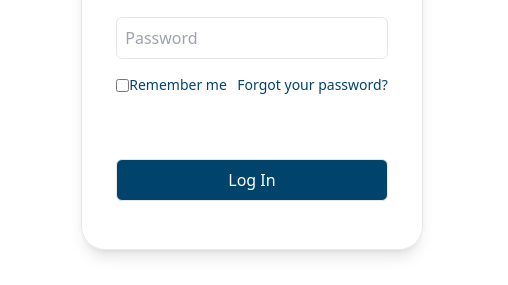
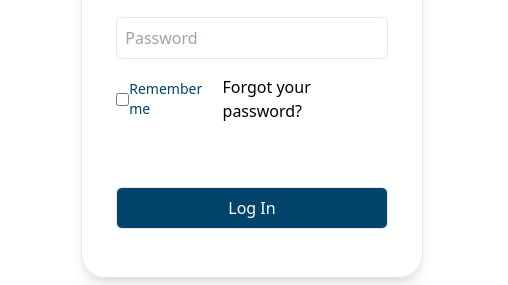
Before and after one commit to AlexandriaValenzuela/BTMSSite, a plain HTML site: page Index.html in a window 1280 px wide. Shown: the part 356-641 px from the top of the page, 772-1280 px from the left. Drawn offline with nearby package versions, Linux system fonts and the light colour scheme.

Commit message:
Update Index.html

```diff
--- a/Index.html
+++ b/Index.html
@@ -44,7 +44,7 @@
                             />
                             <span class="text-sm hover:text-gray-300/50 rounded-md text-[#00446b]">Remember me</span>
                         </label>
-                        <a class="text-sm hover:text-gray-300/50 rounded-md text-[#00446b]">Forgot your password?</a>
+                         <a href="Forgot.html">Forgot your password?</a>
 
                     </div>
 
```
